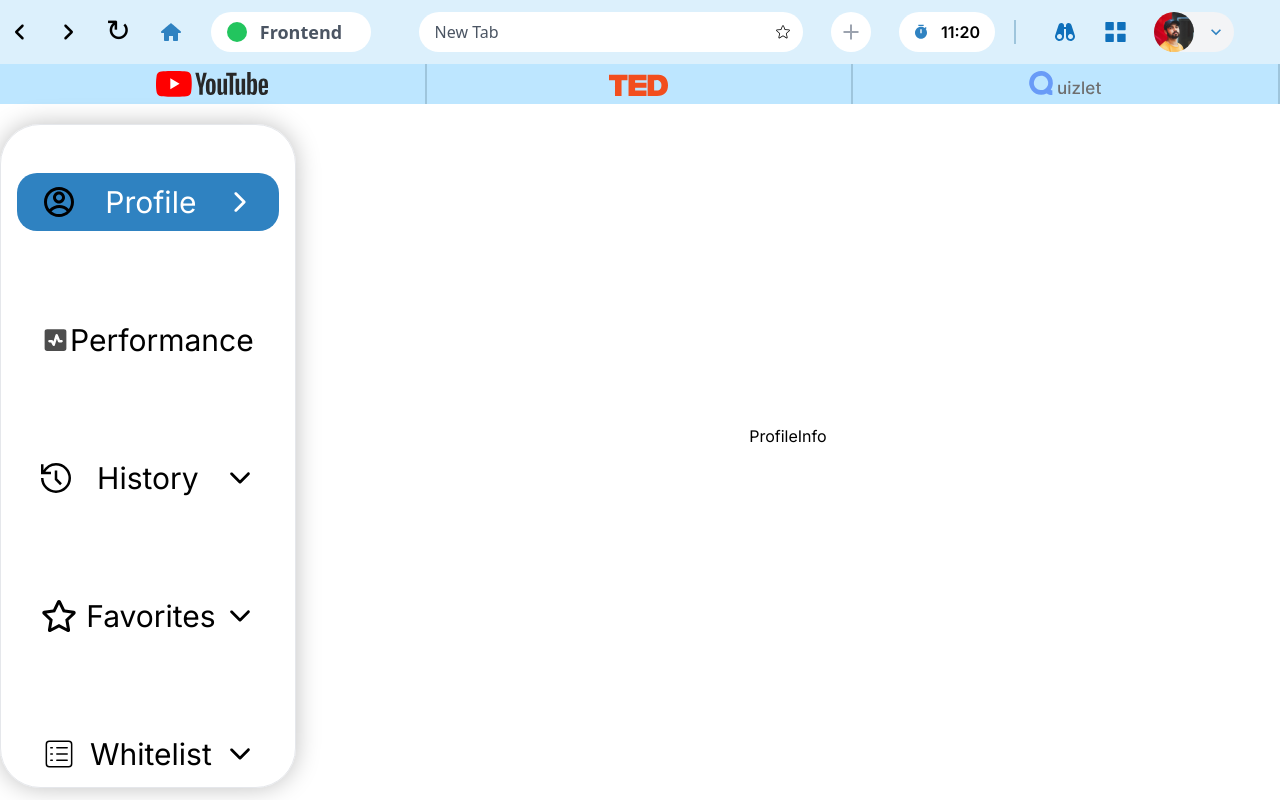
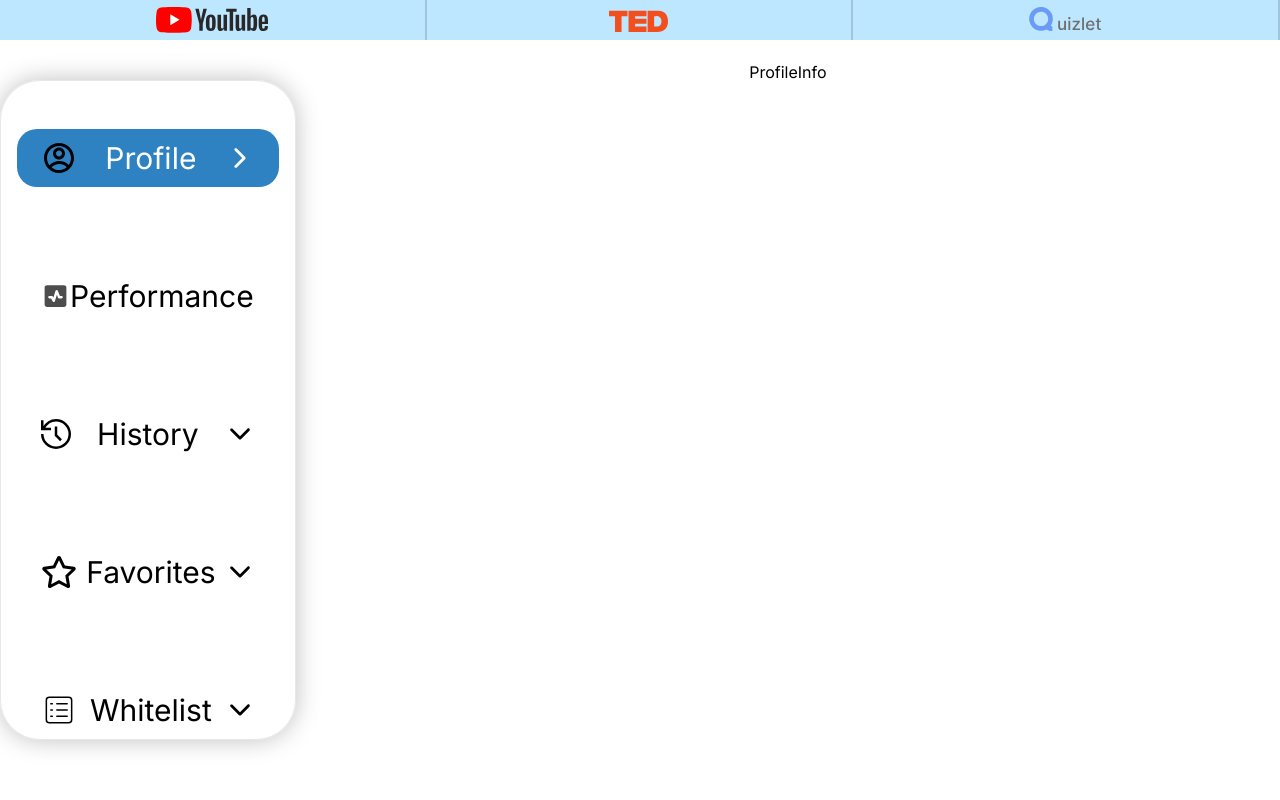
Before and after one commit to johnteye/studyshield, a React (Vite) app: page /profile in a window 1280 px wide. Built offline with nearby package versions, Linux system fonts and the light colour scheme.

Commit message:
Conditional rendering for Toolbar components

```diff
--- a/src/app.tsx
+++ b/src/app.tsx
@@ -1,7 +1,8 @@
 import './index.css';
 import React, { createContext, useState, ReactNode } from 'react';
 import { BrowserRouter as Router, Route, Routes } from 'react-router-dom';
-import HomePage from './components/HomePage';
+// import HomePage from './components/HomePage';
+import Toolbar from './components/Toolbar';
 import Hero from './components/Hero';
 import Login from './components/Login';
 import SignUp from './components/SignUp';
@@ -49,7 +50,7 @@ root.render(
           <Route path="/signup" element={<SignUp />} />
           <Route path="/welcome" element={<Welcome />} />
           <Route path="/createSpace" element={<CreateSpace />} />
-          <Route path="/homepage" element={<HomePage />} />
+          <Route path="/homepage" element={<Toolbar />} />
           <Route path="/discovery" element={<Discovery />} />
           <Route path="/profile" element={<Profile />} />
         </Routes>
--- a/src/components/Discovery.tsx
+++ b/src/components/Discovery.tsx
@@ -1,5 +1,4 @@
 import React from 'react';
-import Toolbar from './Toolbar';
 import Habits from '../assets/habits.svg';
 import Einstein from '../assets/Einstein.svg';
 import Chem from '../assets/Chem.svg';
@@ -7,8 +6,7 @@ import Diet from '../assets/Diet.svg';
 
 const Discovery = () => {
   return (
-    <div className="h-screen">
-      <Toolbar />
+    <div className="h-full ">
       <div className="h-full bg-custom-gray  flex p-40 flex-col items-center justify-center">
         <div className="">
           <div className="flex items-center mb-16">
--- a/src/components/HomePage.tsx
+++ b/src/components/HomePage.tsx
@@ -7,12 +7,12 @@ const HomePage: React.FC = () => {
 
 
   return (
-    <div className='h-screen'>
-      <div className="h-[7%] mt-0">
+    <div className='h-full w-screen'>
+      {/* <div className="h-[7%] mt-0">
         <Toolbar />
-      </div>
+      </div> */}
 
-        <div className="relative w-full h-[93%] bg-cover bg-center" style={{ backgroundImage: `url(${sky})` }}>
+        <div className="relative w-full h-full bg-cover bg-center" style={{ backgroundImage: `url(${sky})` }}>
           <div className="absolute flex flex-col text-white top-52 left-72">
             <p className="text-5xl font-extrabold mb-44">Favorites</p>
             <p className="text-5xl font-extrabold">Frequently Visited</p>
--- a/src/components/Profile.tsx
+++ b/src/components/Profile.tsx
@@ -1,5 +1,4 @@
 import React, { useState } from 'react';
-import Toolbar from './Toolbar';
 import NewTabs from './NewTabs';
 import { IoIosArrowForward } from "react-icons/io";
 import { RiAccountCircleLine } from "react-icons/ri";
@@ -25,10 +24,10 @@ const Profile = () => {
   ];
 
   return (
-    <div className="h-screen">
-      <Toolbar />
+    <div className="h-full w-screen">
+
       <NewTabs />
-      <div className="flex h-[83%]">
+      <div className="flex h-[87%] mt-5">
         <div className="h-full w-[351px] border rounded-[40px] shadow-even mt-5 px-4 pt-12 space-y-20">
           {navItems.map(item => (
             <div
--- a/src/components/Toolbar.tsx
+++ b/src/components/Toolbar.tsx
@@ -1,64 +1,51 @@
 import React, { useState, useRef } from "react";
-import { FaAngleLeft, FaAngleRight } from "react-icons/fa6";
+import { FaAngleLeft, FaAngleRight } from "react-icons/fa";
 import { TiHome } from "react-icons/ti";
-import { PiStarLight } from "react-icons/pi";
 import { IoMdAdd } from "react-icons/io";
 import { RiTimerFill } from "react-icons/ri";
 import profile from "../assets/profile_icon.svg";
 import { MdOutlineExpandMore } from "react-icons/md";
 import options from "../assets/more.svg";
 import discovery from "../assets/discovery.svg";
-import { useNavigate } from 'react-router-dom';
 import HomePage from "./HomePage";
+import Profile from "./Profile";
+import Discovery from "./Discovery";
 
-const Toolbar = () => {
+interface ToolbarProps {}
 
-  const navigate = useNavigate()
-  const handleNavigate = (path: string) => {
-    navigate(path);
+const Toolbar: React.FC<ToolbarProps> = () => {
+  const urlInputRef = useRef<HTMLInputElement>(null);
+  const [currentView, setCurrentView] = useState<string>('home');
+
+  const handleUrl = (): void => {
+    const url = urlInputRef.current?.value;
+    if (url) {
+      setCurrentView('webview');
+    }
   };
 
-  const urlInputRef = useRef<HTMLInputElement>(null);
-  const [inputUrl, setInputUrl] = useState('');
-
-  const handleUrl = () => {
-    const url = urlInputRef.current?.value;
-    if (url) {
-      setInputUrl(url);
-    }
-
-  };
-
-  const handleKeyDown = (event: React.KeyboardEvent<HTMLInputElement>) => {
+  const handleKeyDown = (event: React.KeyboardEvent<HTMLInputElement>): void => {
     if (event.key === "Enter") {
       event.preventDefault();
       handleUrl();
     }
   };
 
+  const selectView = (view: string): void => {
+    setCurrentView(view);
+  };
 
   return (
-    <div>
-      <div className="h-16 w-screen bg-toolbar flex items-center justify-around">
+    <div className="h-screen">
+      <div className="h-[8%] w-screen bg-toolbar flex items-center justify-around">
         <div className="flex items-center lg:space-x-7">
-          <button id="back-button">
-            <FaAngleLeft className="text-xl" />
-          </button>
-          <button id="forward-button">
-            <FaAngleRight className="text-xl" />
-          </button>
-          <button id="reload-button" className="text-3xl mb-1">
-            &#x21bb;
-          </button>
-          <button id="home-button" onClick={() => handleNavigate('/homepage')}>
-            <TiHome className="text-blue text-2xl" />
-          </button>
+          <button id="back-button"><FaAngleLeft className="text-xl" /></button>
+          <button id="forward-button"><FaAngleRight className="text-xl" /></button>
+          <button id="reload-button" className="text-3xl mb-1">&#x21bb;</button>
+          <button id="home-button" onClick={() => selectView('home')}><TiHome className="text-2xl" /></button>
           <div className="h-10 w-40 bg-white rounded-full flex items-center px-4">
             <div className="h-5 w-5 bg-green-500 rounded-full"></div>
-
-            <p className="font-semibold text-lg mx-auto text-gray-600 font-sans">
-              Frontend
-            </p>
+            <p className="font-semibold text-lg mx-auto text-gray-600 font-sans">Frontend</p>
           </div>
         </div>
         <div className="flex space-x-7 ml-7">
@@ -70,31 +57,25 @@ const Toolbar = () => {
               className="h-10 w-96 bg-white rounded-full flex items-center px-4 justify-between placeholder:text-gray-600 placeholder:font-light placeholder:font-sans"
               placeholder="New Tab"
             />
-            <PiStarLight className="absolute right-3 top-3" />
           </form>
-          <button
-            id="new-window-button"
-            className="h-10 w-10 rounded-full bg-white flex items-center justify-center"
-          >
-            <IoMdAdd className="text-2xl text-gray-400" />
-          </button>
-          <div className="h-10 w-24 rounded-full bg-white flex items-center justify-center">
-            <RiTimerFill className="text-blue " />
-            <p className="ml-3 font-semibold">11:20</p>
-          </div>
+          <button id="new-window-button" className="h-10 w-10 rounded-full bg-white flex items-center justify-center"><IoMdAdd className="text-2xl text-gray-400" /></button>
+          <div className="h-10 w-24 rounded-full bg-white flex items-center justify-center"><RiTimerFill className="text-blue " /><p className="ml-3 font-semibold">11:20</p></div>
         </div>
-        <div className="flex items-center justify-center space-x-7 border-l-2 h-6 w-64 border-border-blue ">
-          <img className="h-6 cursor-pointer" src={discovery} onClick={() => handleNavigate('/discovery')} />
+        <div className="flex items-center justify-center space-x-7 border-l-2 h-6 w-64 border-border-blue">
+          <img className="h-6 cursor-pointer" src={discovery} onClick={() => selectView('discovery')} />
           <img className="h-5" src={options} />
-          <div className="bg-gray-100 rounded-full w-20 flex items-center justify-between pr-2 ">
-            <img className="h-10 cursor-pointer" src={profile}  onClick={() => handleNavigate('/profile')}/>
+          <div className="bg-gray-100 rounded-full w-20 flex items-center justify-between pr-2">
+            <img className="h-10 cursor-pointer" src={profile} onClick={() => selectView('profile')} />
             <MdOutlineExpandMore className="text-xl text-blue" />
           </div>
         </div>
       </div>
-
-      {/* <webview id='webview' src={inputUrl} className="" /> */}
-
+      <div className="h-[92%]">
+        {currentView === 'home' && <HomePage />}
+        {currentView === 'profile' && <Profile />}
+        {currentView === 'discovery' && <Discovery />}
+        {currentView === 'webview' && <webview title="webview" src={urlInputRef.current?.value} className="w-full h-full" />}
+      </div>
     </div>
   );
 };
```
